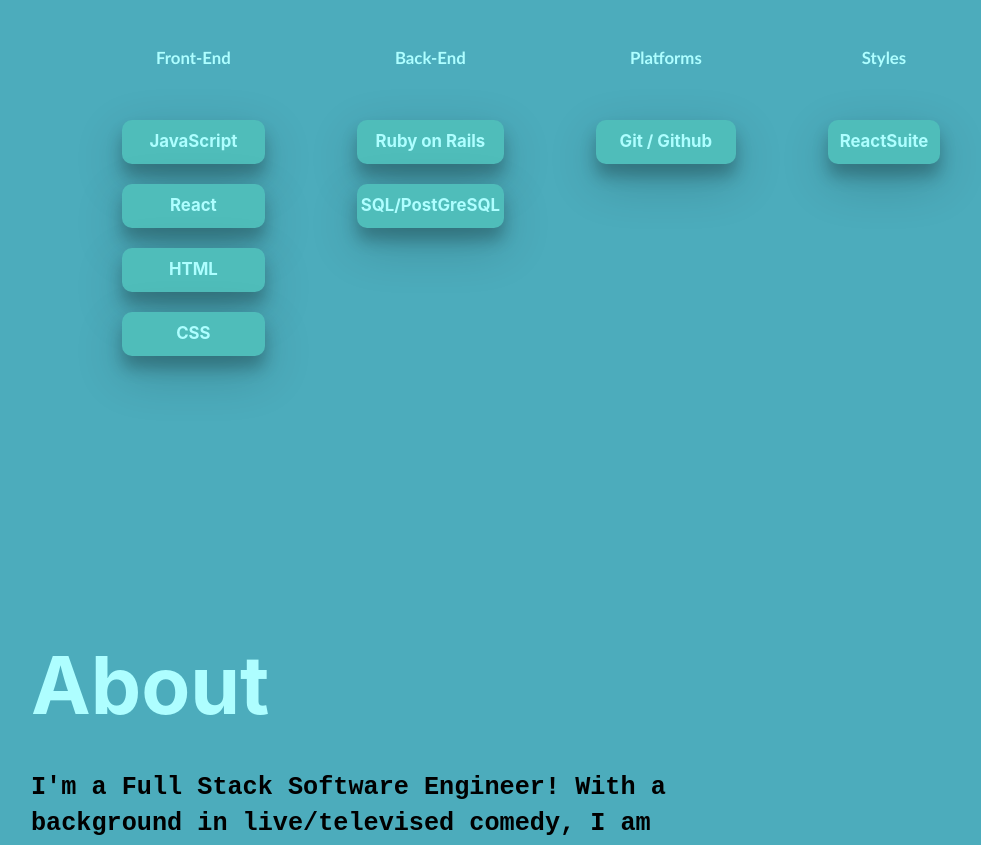
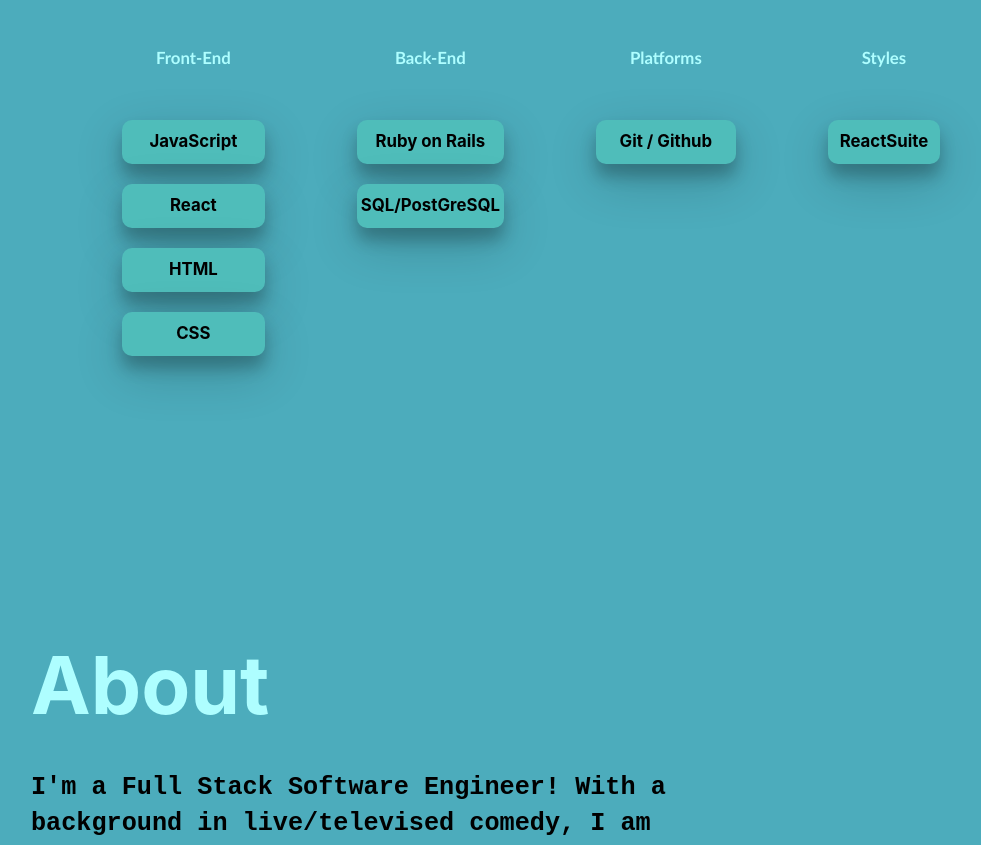
Before and after one commit to robotriley/portfolio-site, a React (Create React App) app: page / in a window 1280 px wide. Shown: the part 1920-2765 px from the top of the page, without its empty margins (169-1150 px from the left). Built offline with nearby package versions, Linux system fonts and the light colour scheme.

Commit message:
editing more drawer lit

```diff
--- a/src/App.css
+++ b/src/App.css
@@ -175,7 +175,7 @@
   padding: 10px;
   margin: 10px;
   background-color: #4FBDBA;
-  color: #AEFEFF;
+  color: black;
   border-radius: 10px;
   box-shadow: 0 12px 16px 0 rgba(0, 0, 0, 0.24),
       0 17px 50px 0 rgba(0, 0, 0, 0.19);
--- a/src/components/MoreDrawer.js
+++ b/src/components/MoreDrawer.js
@@ -32,7 +32,7 @@
               I value and prioritize creative, outgoing and kind human interaction. I seek out and appreciate the human element in workplaces. <br /><br />
               Through no conscious effort, I naturally fell into a role on campus as someone with whom my classmates could have a sincere, encouraging conversation.<br /><br />
               When our bootcam's cost-saving, corner cutting tactics felt like a total rug-pull on the student body, I mobilized my cohort so we could collectively demand (and successfully receive) better learning conditions. <br /><br />
-              While my projects may not be the most advanced, I'll be sure to present, communicate and connect in a way that will make an impression. <br />
+              I present, communicate and connect in a way that will make an impression. <br />
               Thank you for reading.
                 <br /><br />
                 Riley
```
